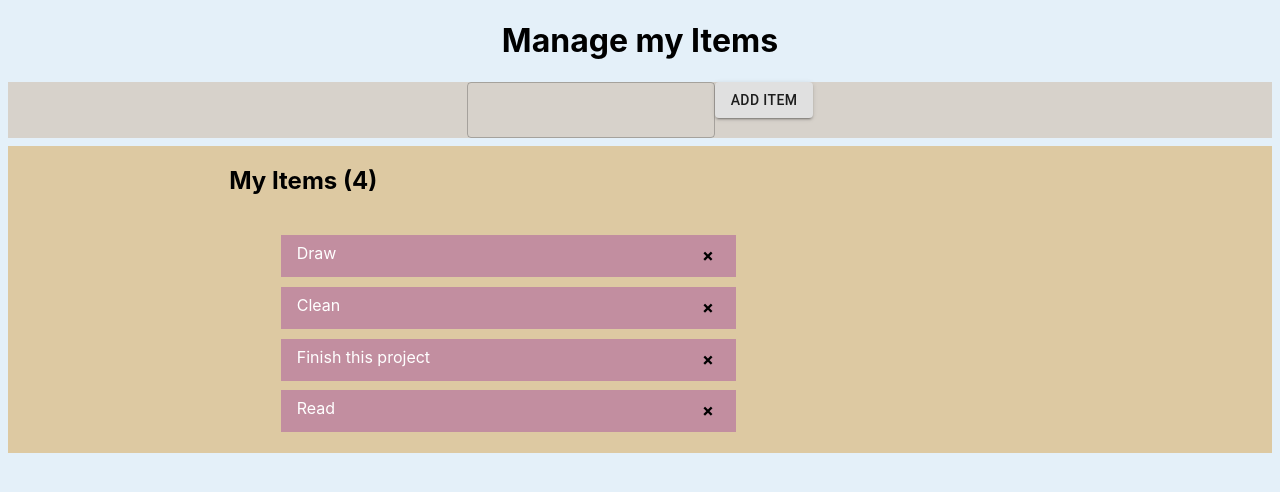
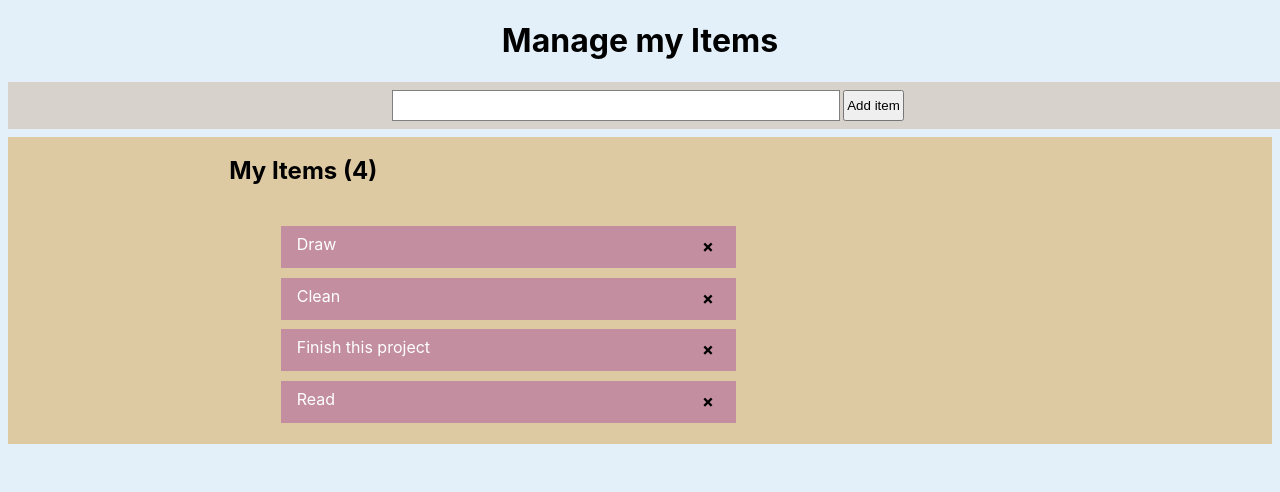
Before and after one commit to c-gasiciel/manage-items-app, a React (Create React App) app: page / in a window 1280 px wide. Shown: the top 492 px of the page. Built offline with nearby package versions, Linux system fonts and the light colour scheme.

Commit message:
Update styling for item input

```diff
--- a/src/components/Form.js
+++ b/src/components/Form.js
@@ -1,25 +1,54 @@
 import React from 'react';
-import { Button, TextField } from '@material-ui/core';
-import styled from 'styled-components';
+import { styled } from '@material-ui/styles';
+//import styled from 'styled-components';
+
+const FormCard = styled('section')({
+    background: '#D7D2CB',
+    margin: '0.5em',
+    width: '100%',
+    display: 'flex',
+    flexDirection: 'row',
+    alignItems: 'center',
+    justifyContent: 'center',
+});
+
+const StyledForm = styled('form')({
+    boxSizing: 'border-box',
+    padding: '.5em',
+    width: '100%',
+    display: 'flex',
+    justifyContent: 'center',
+});
+
+const CustomTextField = styled('input')({
+    background: 'white',
+    border: '1px solid gray',
+    height: '2em',
+    marginRight: '.2em',
+    width: '35%',
+});
+
+const SubmitButton = styled('button')({
+    padding: '.2em',
+});
+
 
 
 const Form = (props) =>{
     return(
         <FormCard>
-            <form>
-                <TextField id="outlined-basic" label="" variant="outlined" />
-                <Button variant="contained">Add item</Button>
-            </form>
+            <StyledForm>
+                <CustomTextField
+                    id="itemInput"
+                    label=""
+                    value=""
+                    variant="outlined" />
+                <SubmitButton>
+                    Add item
+                </SubmitButton>
+            </StyledForm>
       </FormCard>
     );
 }
 
 export default Form;
-
-const FormCard = styled.section`
-    background: #D7D2CB;
-    margin: 0.5em;
-    display: flex;
-    align-items: center;
-    justify-content: center;
-`;
--- a/src/components/ListItem.js
+++ b/src/components/ListItem.js
@@ -2,10 +2,14 @@ import React from 'react';
 import styled from 'styled-components';
 
 const ListItem = ({ itemText }) =>{
+
     return(
         <ListItemCard>
             { itemText }
-            <RemoveButton>+</RemoveButton>
+            <RemoveButton
+                type="button"
+                onClick={() => alert("Remove me!")}
+            >+</RemoveButton>
         </ListItemCard>
     );
 }
```
